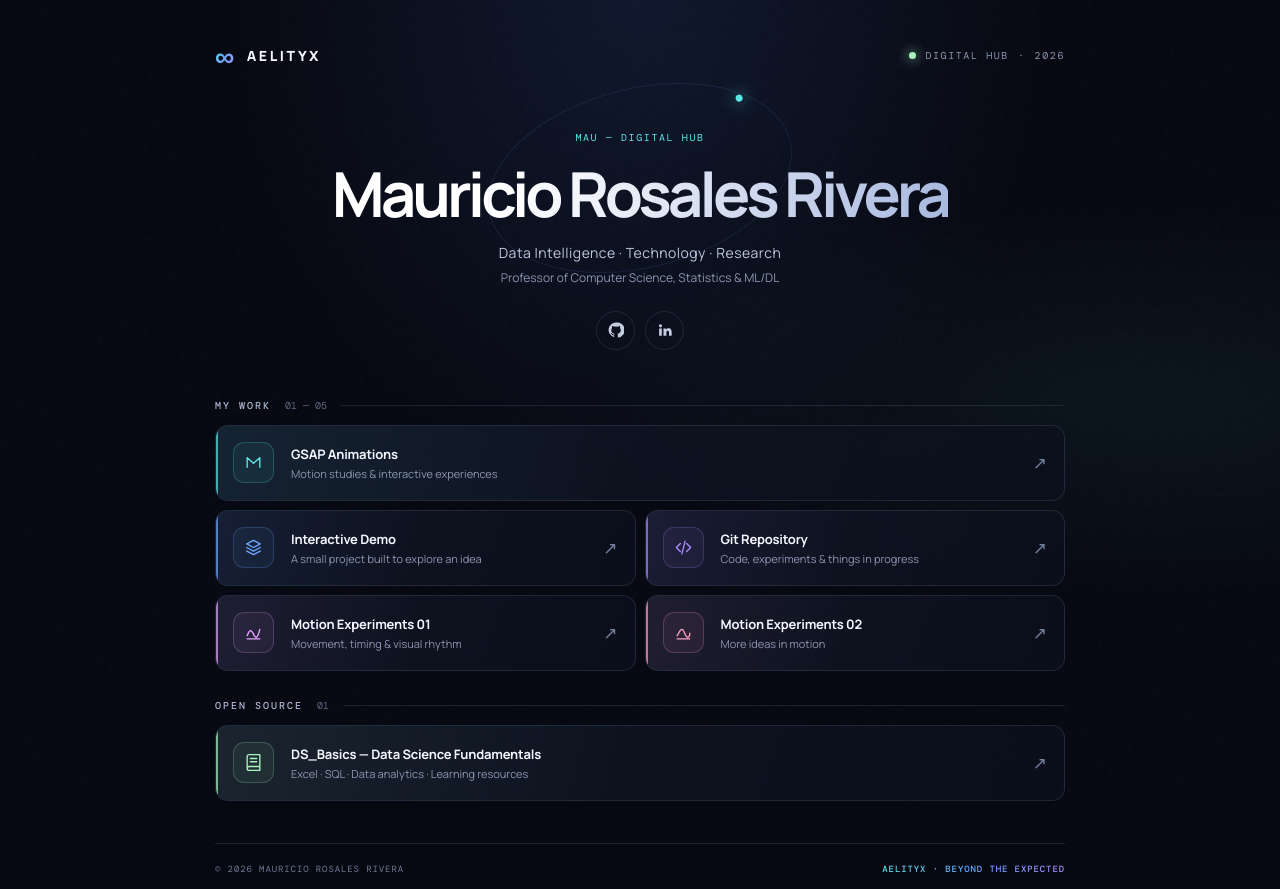
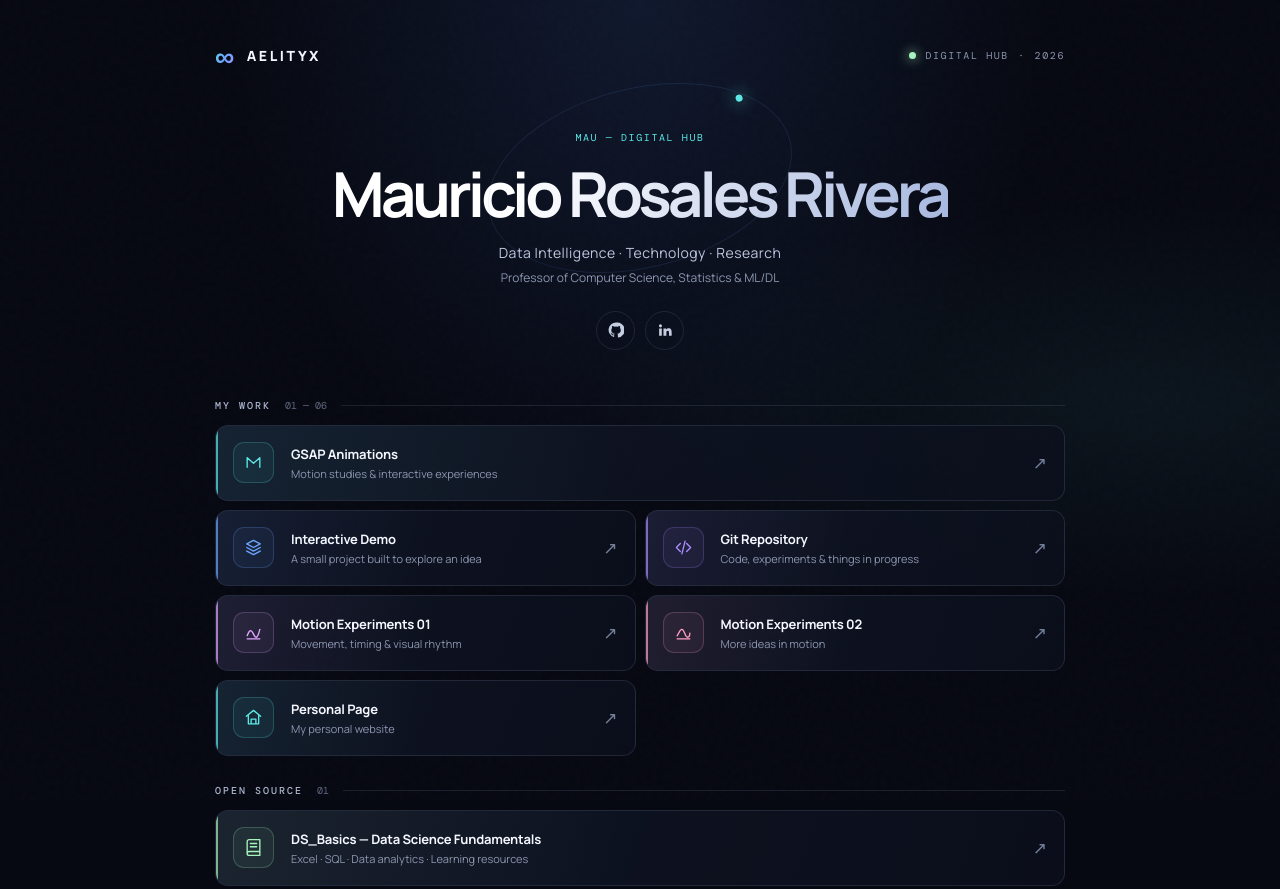
Before and after one commit to mauriciorslrv/linktree, a plain HTML site: page index.html in a window 1280 px wide. Shown: the top 889 px of the page. Drawn offline with nearby package versions, Linux system fonts and the light colour scheme.

Commit message:
Add personal page link

```diff
--- a/index.html
+++ b/index.html
@@ -44,13 +44,14 @@
       </nav>
     </section>
     <section aria-labelledby="work-title">
-      <div class="section-head"><h2 id="work-title">MY WORK</h2><span>01 — 05</span></div>
+      <div class="section-head"><h2 id="work-title">MY WORK</h2><span>01 — 06</span></div>
       <div class="links">
         <a class="link-card" style="--i:1;--accent:#5de7e5" href="https://animations-bay-phi.vercel.app/" target="_blank" rel="noreferrer"><span class="icon"><svg viewBox="0 0 24 24"><path d="M4 18V6l8 7 8-7v12M4 6l8 7 8-7"/></svg></span><span class="copy"><strong>GSAP Animations</strong><small>Motion studies &amp; interactive experiences</small></span><span class="arrow">↗</span></a>
         <a class="link-card" style="--i:2;--accent:#6ca6ff" href="https://proyectoprueba-livid.vercel.app/" target="_blank" rel="noreferrer"><span class="icon"><svg viewBox="0 0 24 24"><path d="M12 3 3.5 7.5 12 12l8.5-4.5L12 3ZM3.5 12 12 16.5l8.5-4.5M3.5 16.5 12 21l8.5-4.5"/></svg></span><span class="copy"><strong>Interactive Demo</strong><small>A small project built to explore an idea</small></span><span class="arrow">↗</span></a>
         <a class="link-card" style="--i:3;--accent:#a98bff" href="https://github.com/Above02/proyecto_prueba" target="_blank" rel="noreferrer"><span class="icon"><svg viewBox="0 0 24 24"><path d="m8 7-5 5 5 5M16 7l5 5-5 5M14 4l-4 16"/></svg></span><span class="copy"><strong>Git Repository</strong><small>Code, experiments &amp; things in progress</small></span><span class="arrow">↗</span></a>
         <a class="link-card" style="--i:4;--accent:#e3a4ff" href="https://motion1.aelityx.com/" target="_blank" rel="noreferrer"><span class="icon"><svg viewBox="0 0 24 24"><path d="M4 16c3-8 5-8 8-2s5 6 8-6M4 20h16"/></svg></span><span class="copy"><strong>Motion Experiments 01</strong><small>Movement, timing &amp; visual rhythm</small></span><span class="arrow">↗</span></a>
         <a class="link-card" style="--i:5;--accent:#ff9fc4" href="https://motion2.aelityx.com/" target="_blank" rel="noreferrer"><span class="icon"><svg viewBox="0 0 24 24"><path d="M4 16c2-2 3-8 6-8s4 10 7 10 3-5 3-5M4 20h16"/></svg></span><span class="copy"><strong>Motion Experiments 02</strong><small>More ideas in motion</small></span><span class="arrow">↗</span></a>
+        <a class="link-card" style="--i:6;--accent:#5de7e5" href="https://mau.aelityx.com/" target="_blank" rel="noreferrer"><span class="icon"><svg viewBox="0 0 24 24"><path d="M3 10.5 12 3l9 7.5M5.5 9v11h13V9M9 20v-6h6v6"/></svg></span><span class="copy"><strong>Personal Page</strong><small>My personal website</small></span><span class="arrow">↗</span></a>
       </div>
     </section>
     <section class="opensource" aria-labelledby="open-title">
```
